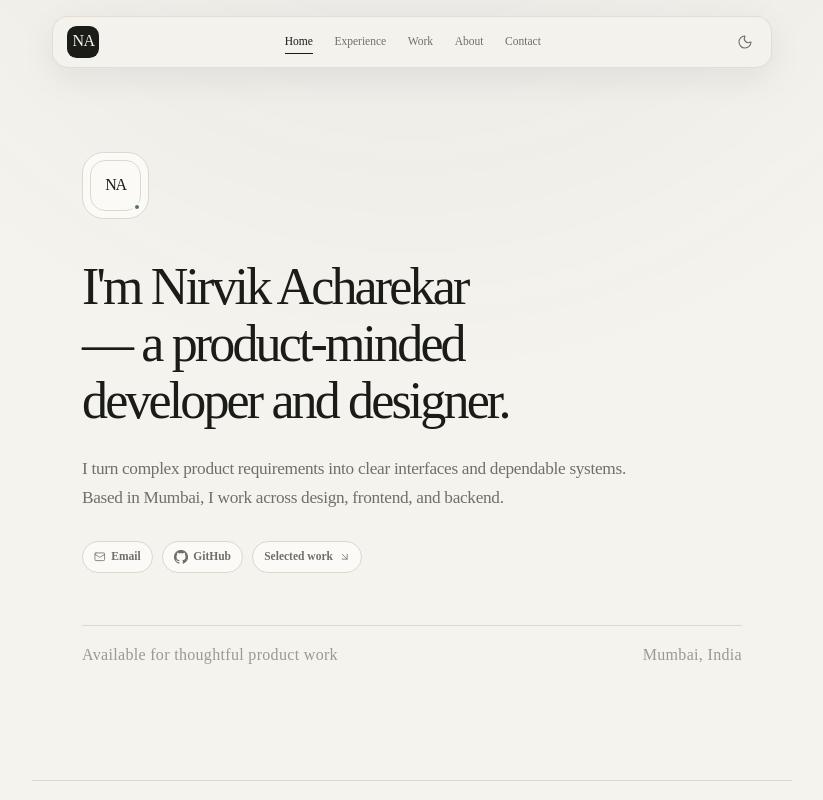
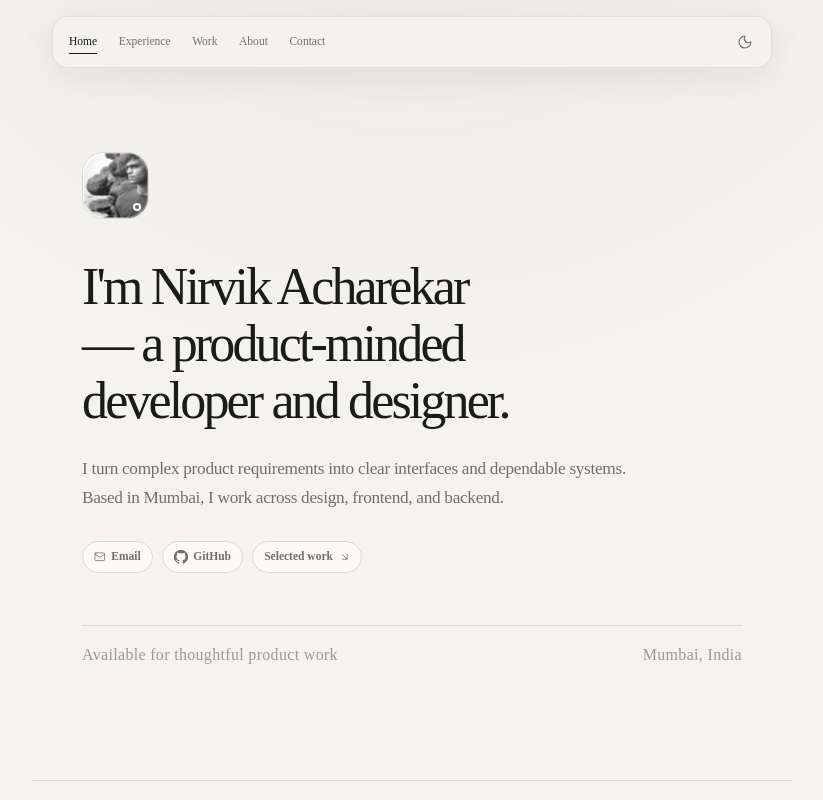
Before and after one commit to Nirvik30/portfolio-site, a Next.js app: page / in a window 1280 px wide. Shown: the top 800 px of the page, without its empty margins (228-1051 px from the left). Built offline with nearby package versions, Linux system fonts and the light colour scheme.

Commit message:
Add profile portrait and rebalance navigation

```diff
--- a/src/app/globals.css
+++ b/src/app/globals.css
@@ -138,11 +138,11 @@ svg {
   top: 1rem;
   left: 50%;
   display: grid;
-  grid-template-columns: auto 1fr auto;
+  grid-template-columns: 1fr auto;
   align-items: center;
   width: min(calc(100% - 2rem), 45rem);
   min-height: 3.15rem;
-  padding: 0.35rem 0.4rem 0.35rem 0.9rem;
+  padding: 0.35rem 0.4rem 0.35rem 1rem;
   transform: translateX(-50%);
   border: 1px solid color-mix(in srgb, var(--line) 76%, transparent);
   border-radius: 1rem;
@@ -151,22 +151,10 @@ svg {
   backdrop-filter: blur(18px) saturate(130%);
 }
 
-.nav-home {
-  display: inline-grid;
-  width: 2rem;
-  height: 2rem;
-  place-items: center;
-  border-radius: 0.6rem;
-  background: var(--ink);
-  color: var(--page);
-  font: 650 0.66rem/1 var(--mono);
-  letter-spacing: -0.04em;
-}
-
 .site-nav {
   display: flex;
   align-items: center;
-  justify-content: center;
+  justify-content: flex-start;
   gap: 1.35rem;
 }
 
@@ -269,15 +257,20 @@ svg {
 
 .hero-mark::before {
   position: absolute;
-  inset: 0.45rem;
-  border: 1px solid var(--line);
-  border-radius: 0.95rem;
+  inset: 0;
+  z-index: 1;
+  border: 1px solid color-mix(in srgb, white 32%, transparent);
+  border-radius: inherit;
+  box-shadow: inset 0 -1rem 1.8rem rgba(0, 0, 0, 0.12);
   content: "";
+  pointer-events: none;
 }
 
-.hero-mark span {
-  position: relative;
-  z-index: 1;
+.hero-mark img {
+  object-fit: cover;
+  object-position: 66% 43%;
+  transform: scale(1.44);
+  filter: grayscale(1) contrast(1.05);
 }
 
 .hero-mark i {
--- a/src/components/common/FloatingNav.tsx
+++ b/src/components/common/FloatingNav.tsx
@@ -64,7 +64,6 @@ export default function FloatingNav() {
   return (
     <>
       <header className="site-header">
-        <a className="nav-home" href="#home" aria-label="Nirvik Acharekar, home">NA</a>
         <nav className={menuOpen ? "site-nav is-open" : "site-nav"} aria-label="Main navigation">
           {navigation.map((item) => {
             const section = item.href.slice(1);
--- a/src/components/sections/Hero.tsx
+++ b/src/components/sections/Hero.tsx
@@ -1,3 +1,4 @@
+import Image from "next/image";
 import { ArrowDownRight, Mail } from "lucide-react";
 import Reveal from "@/components/common/Reveal";
 import { links } from "@/data/portfolio";
@@ -7,7 +8,13 @@ export default function Hero() {
     <section id="home" className="hero section-shell">
       <div className="content-column">
         <Reveal className="hero-mark">
-          <span aria-hidden="true">NA</span>
+          <Image
+            src="/nirvik-profile.png"
+            alt="Portrait of Nirvik Acharekar by the coast"
+            fill
+            sizes="68px"
+            priority
+          />
           <i />
         </Reveal>
 
```
Also changed, not shown: public/nirvik-profile.png (added).
